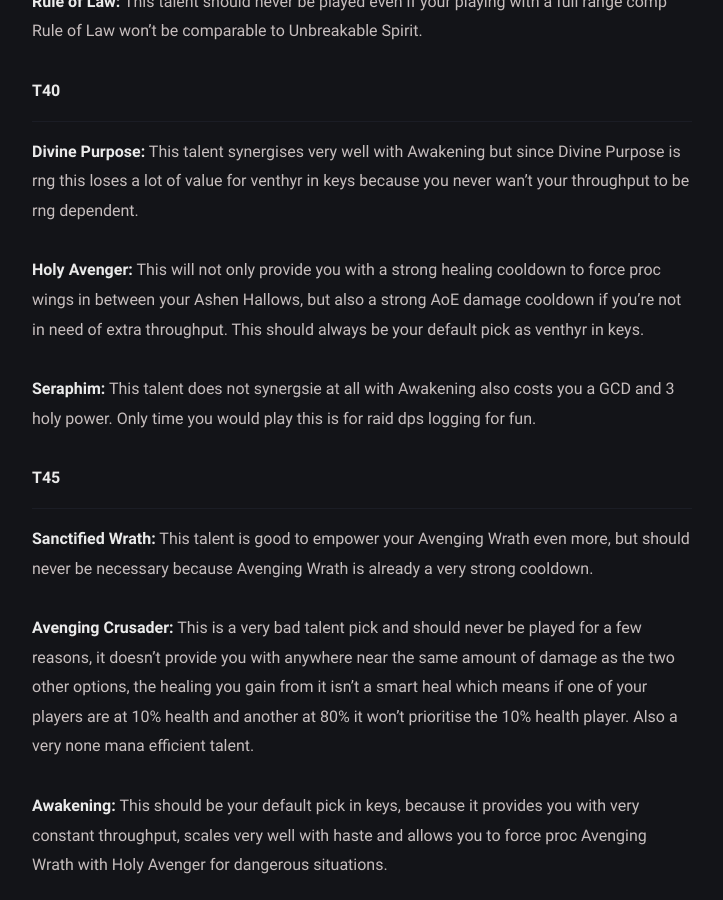
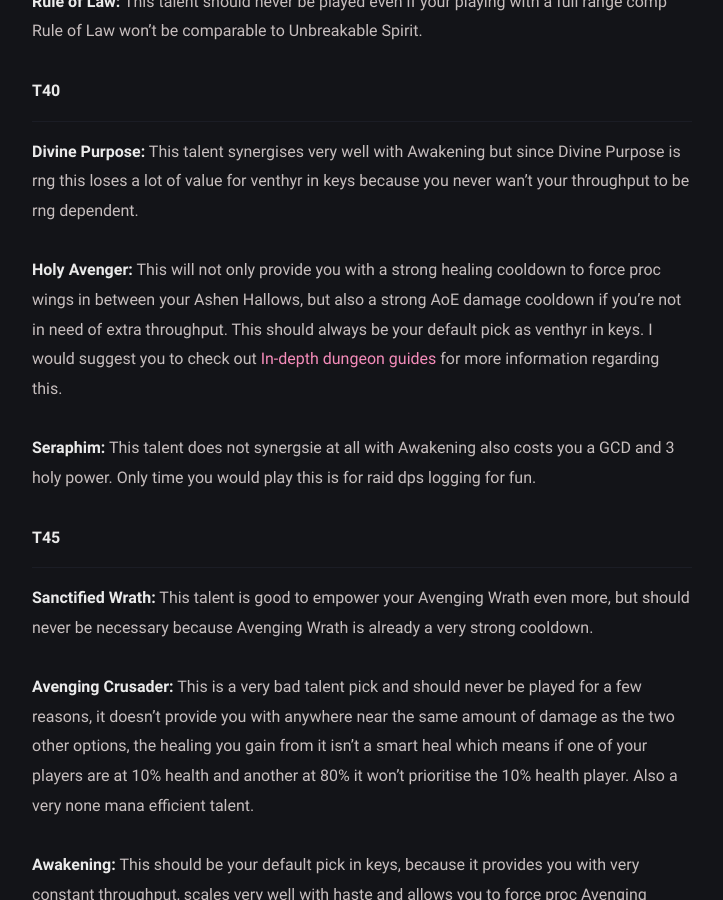
Before and after one commit to BetterThanWowhead/BetterThanWowhead.github.io, a Jekyll site: the page built from pages/M+/talents.md, in a window 1280 px wide and 900 px high, scrolled down 1593 px. Shown: the whole window, without its empty margins (278-1001 px from the left). Built offline with Jekyll 4.4.1, drawn with Linux system fonts in a browser that asks for light colours; a script that is not in the unit is left out.

Commit message:
Update talents.md

```diff
--- a/pages/M+/talents.md
+++ b/pages/M+/talents.md
@@ -124,7 +124,7 @@ This talent should never be played even if your playing with a full range comp R
 This talent synergises very well with Awakening but since Divine Purpose is rng this loses a lot of value for venthyr in keys because you never wan't your throughput to be rng dependent.
 
 **Holy Avenger:**
-This will not only provide you with a strong healing cooldown to force proc wings in between your Ashen Hallows, but also a strong AoE damage cooldown if you're not in need of extra throughput. This should always be your default pick as venthyr in keys.
+This will not only provide you with a strong healing cooldown to force proc wings in between your Ashen Hallows, but also a strong AoE damage cooldown if you're not in need of extra throughput. This should always be your default pick as venthyr in keys. I would suggest you to check out [In-depth dungeon guides](/M+/cd) for more information regarding this.
 
 **Seraphim:**
 This talent does not synergsie at all with Awakening also costs you a GCD and 3 holy power. Only time you would play this is for raid dps logging for fun.
```
